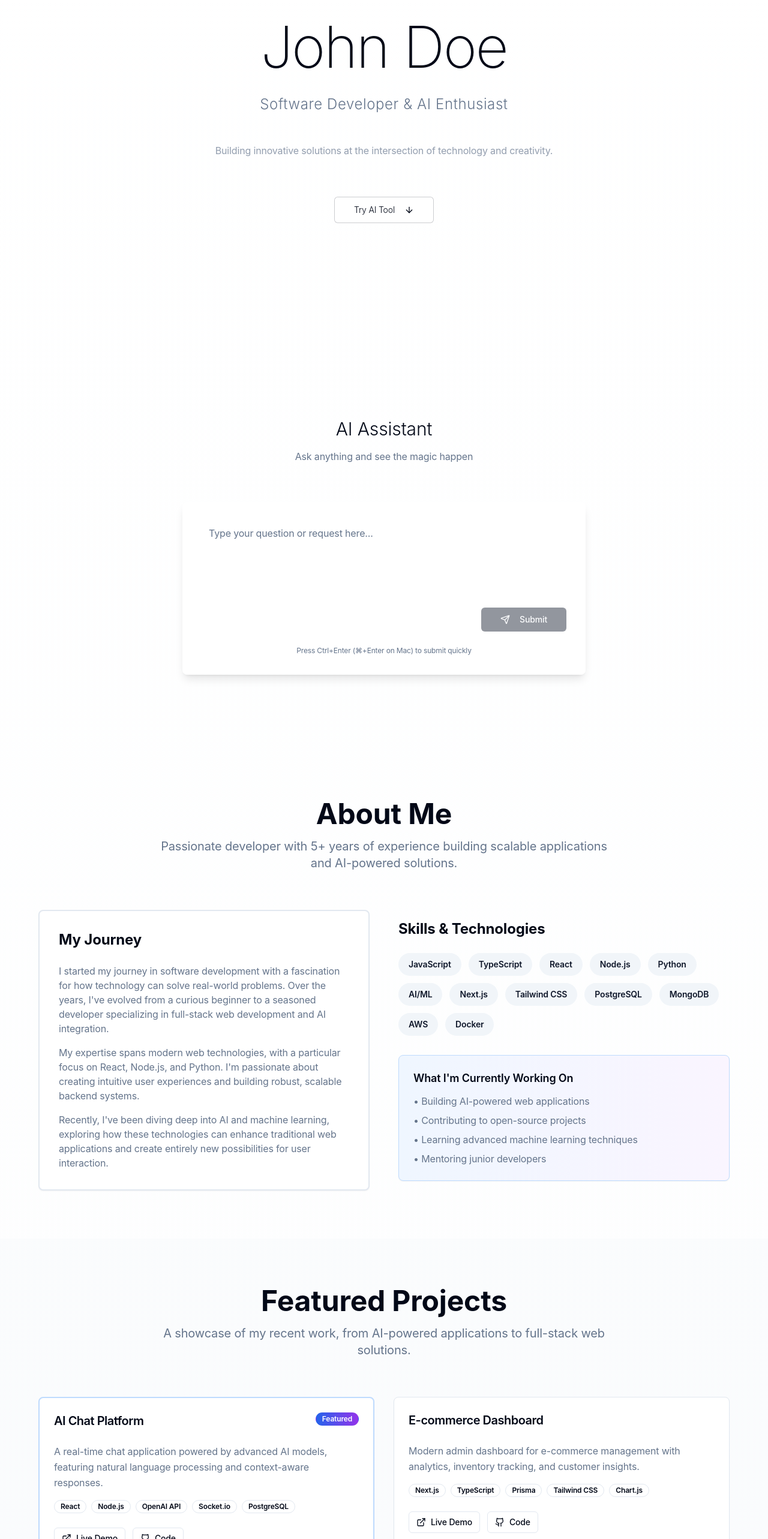
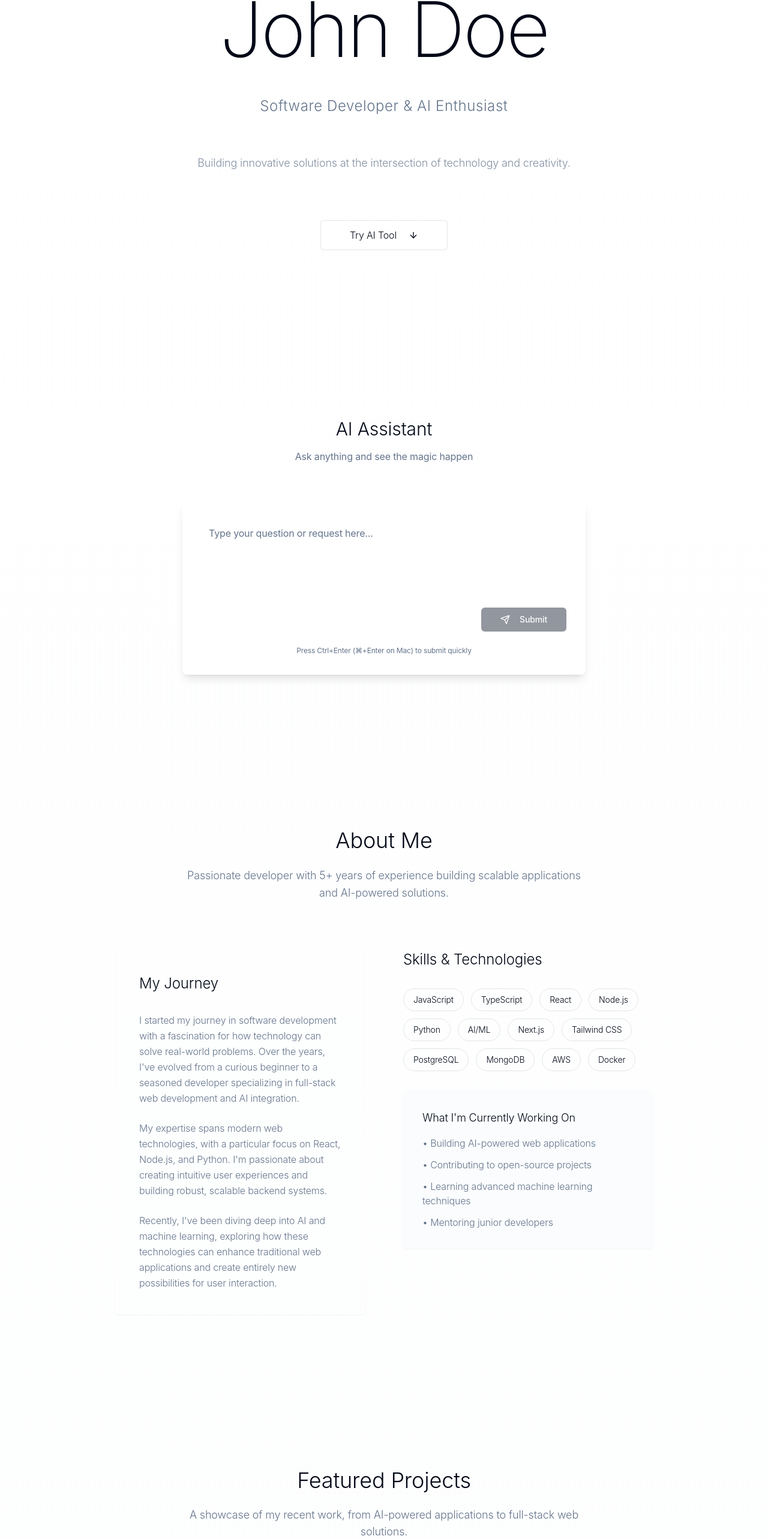
Before and after one commit to DavideCamp/davidecamp.github.io, a React (Vite) app: page / in a window 1280 px wide. Shown: the part 231-2797 px from the top of the page at 60% size. Built offline with nearby package versions, Linux system fonts and the light colour scheme.

Commit message:
Refactor: Apply new component style to all website
Propagate the updated style of the new component across the entire website for a consistent look and feel.

```diff
--- a/src/components/About.tsx
+++ b/src/components/About.tsx
@@ -9,21 +9,23 @@ const About = () => {
   ];
 
   return (
-    <section id="about" className="py-20 px-4 sm:px-6 lg:px-8">
-      <div className="max-w-6xl mx-auto">
-        <div className="text-center mb-16 animate-fade-up">
-          <h2 className="text-4xl md:text-5xl font-bold mb-4">About Me</h2>
-          <p className="text-xl text-muted-foreground max-w-3xl mx-auto">
+    <section id="about" className="py-32 px-4 sm:px-6 lg:px-8">
+      <div className="max-w-4xl mx-auto">
+        <div className="text-center mb-20 animate-fade-up">
+          <h2 className="text-4xl font-light mb-6 text-foreground">
+            About Me
+          </h2>
+          <p className="text-lg text-muted-foreground max-w-2xl mx-auto font-light leading-relaxed">
             Passionate developer with 5+ years of experience building scalable applications and AI-powered solutions.
           </p>
         </div>
 
-        <div className="grid lg:grid-cols-2 gap-12 items-center">
+        <div className="grid lg:grid-cols-2 gap-16 items-start">
           <div className="animate-slide-left">
-            <Card className="p-8 border-2 hover:border-blue-200 dark:hover:border-blue-800 transition-all duration-300">
-              <CardContent className="p-0">
-                <h3 className="text-2xl font-bold mb-6">My Journey</h3>
-                <div className="space-y-4 text-muted-foreground">
+            <Card className="border-0 shadow-sm bg-card/30 backdrop-blur-sm">
+              <CardContent className="p-10">
+                <h3 className="text-2xl font-light mb-8 text-foreground">My Journey</h3>
+                <div className="space-y-6 text-muted-foreground font-light leading-relaxed">
                   <p>
                     I started my journey in software development with a fascination for how technology
                     can solve real-world problems. Over the years, I've evolved from a curious beginner
@@ -44,15 +46,15 @@ const About = () => {
             </Card>
           </div>
 
-          <div className="animate-fade-up">
-            <div className="mb-8">
-              <h3 className="text-2xl font-bold mb-6">Skills & Technologies</h3>
+          <div className="animate-fade-up space-y-8">
+            <div>
+              <h3 className="text-2xl font-light mb-8 text-foreground">Skills & Technologies</h3>
               <div className="flex flex-wrap gap-3">
                 {skills.map((skill, index) => (
                   <Badge
                     key={skill}
-                    variant="secondary"
-                    className="px-4 py-2 text-sm hover:bg-blue-100 dark:hover:bg-blue-900 transition-colors duration-200"
+                    variant="outline"
+                    className="px-4 py-2 text-sm font-light border-foreground/10 hover:bg-foreground/5 transition-colors duration-200"
                     style={{ animationDelay: `${index * 0.1}s` }}
                   >
                     {skill}
@@ -61,10 +63,10 @@ const About = () => {
               </div>
             </div>
 
-            <Card className="p-6 bg-gradient-to-r from-blue-50 to-purple-50 dark:from-blue-950 dark:to-purple-950 border-blue-200 dark:border-blue-800">
-              <CardContent className="p-0">
-                <h4 className="text-lg font-semibold mb-3">What I'm Currently Working On</h4>
-                <ul className="space-y-2 text-muted-foreground">
+            <Card className="border-0 bg-muted/20 backdrop-blur-sm">
+              <CardContent className="p-8">
+                <h4 className="text-lg font-light mb-4 text-foreground">What I'm Currently Working On</h4>
+                <ul className="space-y-3 text-muted-foreground font-light">
                   <li>• Building AI-powered web applications</li>
                   <li>• Contributing to open-source projects</li>
                   <li>• Learning advanced machine learning techniques</li>
--- a/src/components/Hero.tsx
+++ b/src/components/Hero.tsx
@@ -12,25 +12,25 @@ const Hero = () => {
 
   return (
     <section className="min-h-screen flex items-center justify-center pt-16">
-      <div className="max-w-3xl mx-auto px-4 sm:px-6 lg:px-8 text-center">
+      <div className="max-w-4xl mx-auto px-4 sm:px-6 lg:px-8 text-center">
         <div className="animate-fade-up">
-          <h1 className="text-6xl md:text-8xl font-extralight mb-8 tracking-tight text-foreground">
+          <h1 className="text-7xl md:text-9xl font-extralight mb-12 tracking-tight text-foreground">
             John Doe
           </h1>
-          <p className="text-xl md:text-2xl font-light text-muted-foreground mb-12 tracking-wide">
+          <p className="text-xl md:text-2xl font-light text-muted-foreground mb-16 tracking-wide">
             Software Developer & AI Enthusiast
           </p>
-          <p className="text-base text-muted-foreground/70 mb-16 max-w-xl mx-auto leading-relaxed">
+          <p className="text-lg text-muted-foreground/80 mb-20 max-w-2xl mx-auto leading-relaxed font-light">
             Building innovative solutions at the intersection of technology and creativity.
           </p>
           <Button
             onClick={scrollToChat}
             variant="outline"
             size="lg"
-            className="font-light border-foreground/20 hover:bg-foreground hover:text-background transition-all duration-300"
+            className="font-light border-foreground/10 hover:bg-foreground/5 hover:text-foreground transition-all duration-300 px-12 py-6 text-base"
           >
             Try AI Tool
-            <ArrowDown className="ml-2 h-4 w-4" />
+            <ArrowDown className="ml-3 h-5 w-5" />
           </Button>
         </div>
       </div>
--- a/src/components/Projects.tsx
+++ b/src/components/Projects.tsx
@@ -41,11 +41,13 @@ const Projects = () => {
   ];
 
   return (
-    <section id="projects" className="py-20 px-4 sm:px-6 lg:px-8 bg-muted/30">
-      <div className="max-w-6xl mx-auto">
-        <div className="text-center mb-16 animate-fade-up">
-          <h2 className="text-4xl md:text-5xl font-bold mb-4">Featured Projects</h2>
-          <p className="text-xl text-muted-foreground max-w-3xl mx-auto">
+    <section id="projects" className="py-32 px-4 sm:px-6 lg:px-8">
+      <div className="max-w-5xl mx-auto">
+        <div className="text-center mb-20 animate-fade-up">
+          <h2 className="text-4xl font-light mb-6 text-foreground">
+            Featured Projects
+          </h2>
+          <p className="text-lg text-muted-foreground max-w-2xl mx-auto font-light">
             A showcase of my recent work, from AI-powered applications to full-stack web solutions.
           </p>
         </div>
@@ -54,31 +56,29 @@ const Projects = () => {
           {projects.map((project, index) => (
             <Card
               key={project.title}
-              className={`group hover:shadow-xl transition-all duration-300 transform hover:-translate-y-2 ${
-                project.featured ? 'border-2 border-blue-200 dark:border-blue-800' : ''
-              }`}
-              style={{ animationDelay: `${index * 0.2}s` }}
+              className="group hover:shadow-lg transition-all duration-300 transform hover:-translate-y-1 border-0 bg-card/30 backdrop-blur-sm"
+              style={{ animationDelay: `${index * 0.1}s` }}
             >
-              <CardHeader>
+              <CardHeader className="pb-4">
                 <div className="flex items-start justify-between">
-                  <CardTitle className="text-xl group-hover:text-blue-600 transition-colors">
+                  <CardTitle className="text-xl font-light group-hover:text-primary/80 transition-colors">
                     {project.title}
                   </CardTitle>
                   {project.featured && (
-                    <Badge className="bg-gradient-to-r from-blue-600 to-purple-600 text-white">
+                    <Badge className="bg-primary/10 text-primary border-0 font-light">
                       Featured
                     </Badge>
                   )}
                 </div>
               </CardHeader>
-              <CardContent>
-                <p className="text-muted-foreground mb-4 leading-relaxed">
+              <CardContent className="pt-0">
+                <p className="text-muted-foreground mb-6 leading-relaxed font-light">
                   {project.description}
                 </p>
 
                 <div className="flex flex-wrap gap-2 mb-6">
                   {project.tech.map((tech) => (
-                    <Badge key={tech} variant="outline" className="text-xs">
+                    <Badge key={tech} variant="outline" className="text-xs font-light border-foreground/10">
                       {tech}
                     </Badge>
                   ))}
@@ -88,7 +88,7 @@ const Projects = () => {
                   <Button
                     variant="outline"
                     size="sm"
-                    className="flex items-center gap-2 hover:bg-blue-50 dark:hover:bg-blue-950"
+                    className="flex items-center gap-2 font-light border-foreground/10 hover:bg-foreground/5"
                   >
                     <ExternalLink className="h-4 w-4" />
                     Live Demo
@@ -96,7 +96,7 @@ const Projects = () => {
                   <Button
                     variant="outline"
                     size="sm"
-                    className="flex items-center gap-2 hover:bg-gray-50 dark:hover:bg-gray-950"
+                    className="flex items-center gap-2 font-light border-foreground/10 hover:bg-foreground/5"
                   >
                     <Github className="h-4 w-4" />
                     Code
@@ -107,11 +107,11 @@ const Projects = () => {
           ))}
         </div>
 
-        <div className="text-center mt-12">
+        <div className="text-center mt-16">
           <Button
             variant="outline"
             size="lg"
-            className="bg-gradient-to-r from-blue-600 to-purple-600 text-white border-none hover:from-blue-700 hover:to-purple-700"
+            className="font-light border-foreground/10 hover:bg-foreground/5 px-8"
           >
             View All Projects
           </Button>
```
Also changed, not shown: src/components/Blog.tsx (+19 -23 lines), src/components/Contact.tsx (+30 -24 lines), src/components/Footer.tsx (+18 -18 lines), src/components/Header.tsx (+14 -12 lines).
